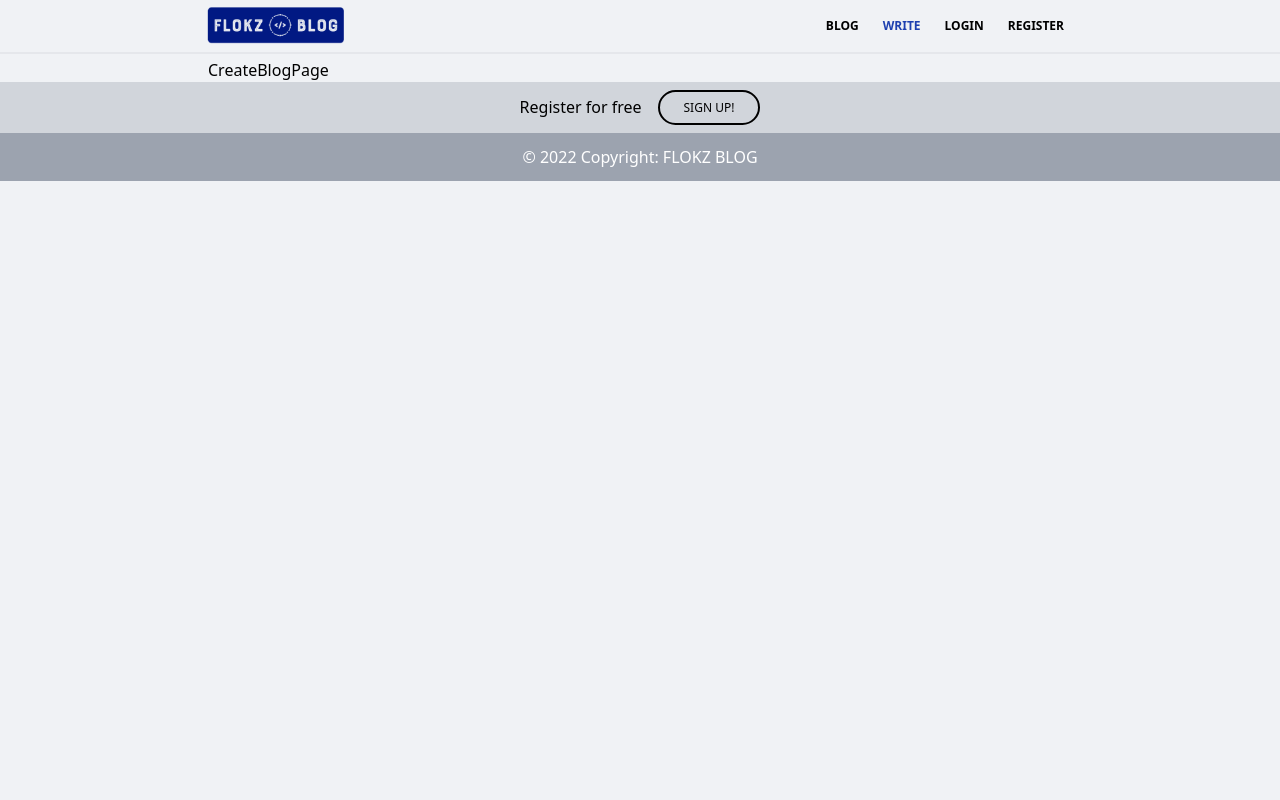
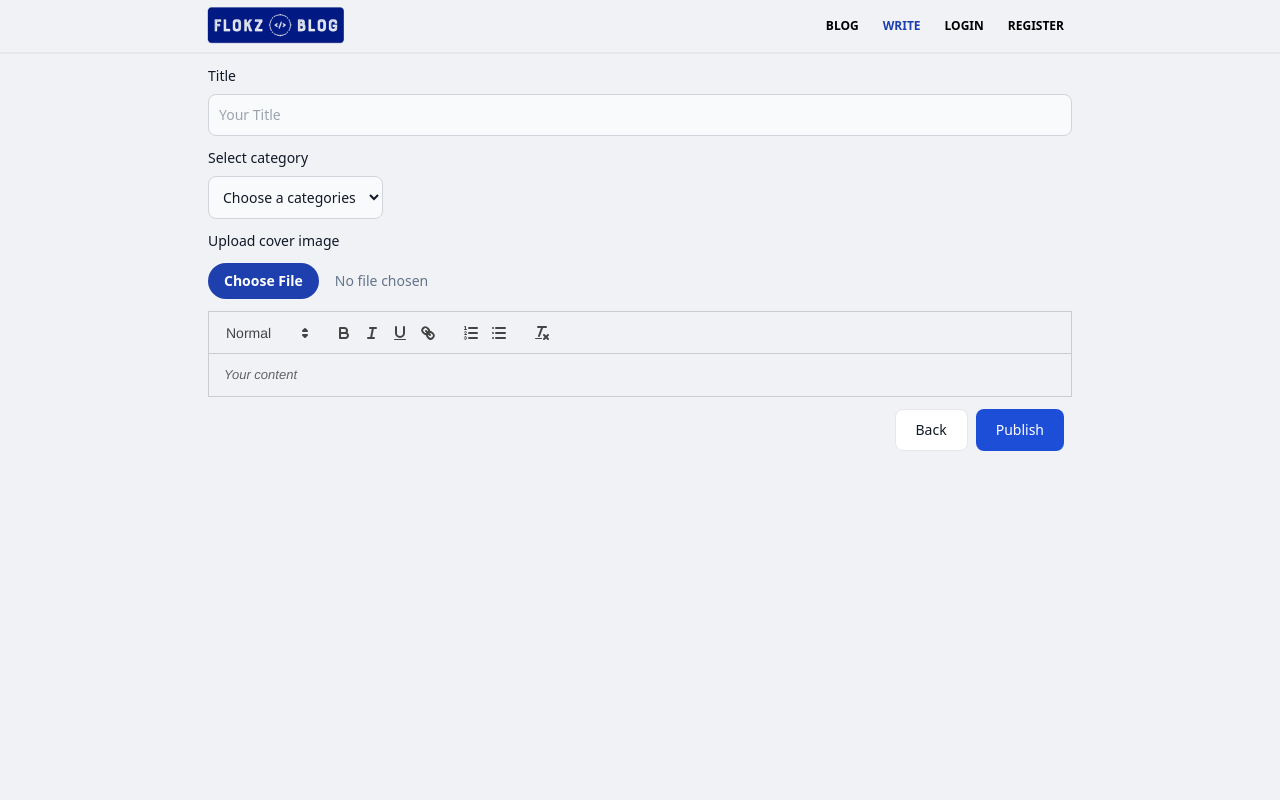
Before and after one commit to pakornsukmankong/flokz-blog-web, a React (Vite) app: page /create in a window 1280 px wide. Shown: the top 800 px of the page. Built offline with nearby package versions, Linux system fonts and the light colour scheme.

Commit message:
create page ui

```diff
--- a/package.json
+++ b/package.json
@@ -15,6 +15,7 @@
     "joi": "^17.6.1",
     "react": "^18.2.0",
     "react-dom": "^18.2.0",
+    "react-quill": "^2.0.0",
     "react-router-dom": "^6.4.1",
     "react-toastify": "^9.0.8"
   },
--- /dev/null
+++ b/src/features/blog/CreateBlogContainer.jsx
@@ -0,0 +1,74 @@
+import ReactQuill from 'react-quill'
+
+function CreateBlogContainer() {
+  return (
+    <>
+      <div className="my-3">
+        <label
+          htmlFor="default-input"
+          className="block mb-2 text-sm font-medium text-gray-900 dark:text-gray-300">
+          Title
+        </label>
+        <input
+          type="text"
+          id="default-input"
+          placeholder="Your Title"
+          className="bg-gray-50 border border-gray-300 text-gray-900 text-sm rounded-lg focus:ring-blue-500 focus:border-blue-500 block w-full p-2.5 dark:bg-gray-700 dark:border-gray-600 dark:placeholder-gray-400 dark:text-white dark:focus:ring-blue-500 dark:focus:border-blue-500"
+        />
+      </div>
+
+      <div className="mb-3">
+        <label
+          htmlFor="category"
+          className="block mb-2 text-sm font-medium text-gray-900 dark:text-gray-400">
+          Select category
+        </label>
+        <select
+          id="category"
+          className="bg-gray-50 border border-gray-300 text-gray-900 text-sm rounded-lg focus:ring-blue-500 focus:border-blue-500 block p-2.5 dark:bg-gray-700 dark:border-gray-600 dark:placeholder-gray-400 dark:text-white dark:focus:ring-blue-500 dark:focus:border-blue-500">
+          <option defaultValue>Choose a categories</option>
+          <option value="Food">Food</option>
+          <option value="Travel">Travel</option>
+          <option value="Fashion">Fashion</option>
+          <option value="Music">Music</option>
+        </select>
+      </div>
+
+      <div className="flex flex-col mb-3">
+        <label
+          className="mb-3 text-sm font-medium text-gray-900 dark:text-gray-300"
+          htmlFor="file_input">
+          Upload cover image
+        </label>
+        <input
+          id="file_input"
+          type="file"
+          className="w-max text-sm text-slate-500
+      file:mr-4 file:py-2 file:px-4
+      file:rounded-full file:border-0
+      file:text-sm file:font-semibold
+      file:bg-blue-800 file:text-white
+      hover:file:bg-blue-500
+    "
+        />
+      </div>
+      <div className="mb-3">
+        <ReactQuill theme="snow" placeholder="Your content" />
+      </div>
+      <div className="flex justify-end">
+        <button
+          type="button"
+          class="py-2.5 px-5 mr-2 mb-2 text-sm font-medium text-gray-900 focus:outline-none bg-white rounded-lg border border-gray-200 hover:bg-gray-100 hover:text-blue-700 focus:z-10 focus:ring-4 focus:ring-gray-200 dark:focus:ring-gray-700 dark:bg-gray-800 dark:text-gray-400 dark:border-gray-600 dark:hover:text-white dark:hover:bg-gray-700">
+          Back
+        </button>
+        <button
+          type="button"
+          class="text-white bg-blue-700 hover:bg-blue-800 focus:ring-4 focus:ring-blue-300 font-medium rounded-lg text-sm px-5 py-2.5 mr-2 mb-2 dark:bg-blue-600 dark:hover:bg-blue-700 focus:outline-none dark:focus:ring-blue-800">
+          Publish
+        </button>
+      </div>
+    </>
+  )
+}
+
+export default CreateBlogContainer
--- a/src/layouts/auth/AuthLayout.jsx
+++ b/src/layouts/auth/AuthLayout.jsx
@@ -1,15 +1,17 @@
-import Header from '../header/Header';
-import Footer from '../footer/Footer';
-import { Outlet } from 'react-router-dom';
+import Header from '../header/Header'
+import Footer from '../footer/Footer'
+import { Outlet } from 'react-router-dom'
 
 function AuthLayout() {
   return (
     <>
-      <Header />
-      <Outlet />
+      <div className="min-h-screen">
+        <Header />
+        <Outlet />
+      </div>
       <Footer />
     </>
-  );
+  )
 }
 
-export default AuthLayout;
+export default AuthLayout
--- a/src/layouts/container/Container.jsx
+++ b/src/layouts/container/Container.jsx
@@ -1,5 +1,5 @@
 function Container({ children }) {
-  return <div className="px-[13rem]">{children}</div>;
+  return <div className="px-[13rem] min-h-screen">{children}</div>
 }
 
-export default Container;
+export default Container
--- a/src/layouts/footer/Footer.jsx
+++ b/src/layouts/footer/Footer.jsx
@@ -3,7 +3,7 @@ import SignUp from './SignUp'
 
 function Footer() {
   return (
-    <footer className="text-center text-black bg-gray-300 relative bottom-0 w-[100%]">
+    <footer className="text-center text-black bg-gray-300 w-[100%]">
       <SignUp />
       <Copyright />
     </footer>
--- a/src/layouts/header/Menu.jsx
+++ b/src/layouts/header/Menu.jsx
@@ -13,7 +13,7 @@ function Menu() {
           Blog
         </MenuItem>
         <MenuItem
-          to="/create"
+          to={!user ? '/login' : '/create'}
           active={pathname === '/create' ? 'text-blue-800' : ''}>
           Write
         </MenuItem>
--- a/src/pages/CreateBlogPage.jsx
+++ b/src/pages/CreateBlogPage.jsx
@@ -1,5 +1,7 @@
+import CreateBlogContainer from '../features/blog/CreateBlogContainer'
+
 function CreateBlogPage() {
-  return <div>CreateBlogPage</div>;
+  return <CreateBlogContainer />
 }
 
-export default CreateBlogPage;
+export default CreateBlogPage
```
Also changed, not shown: src/main.jsx (+11 -10 lines), 1 other file (tests, documents, lock files or other folders).
